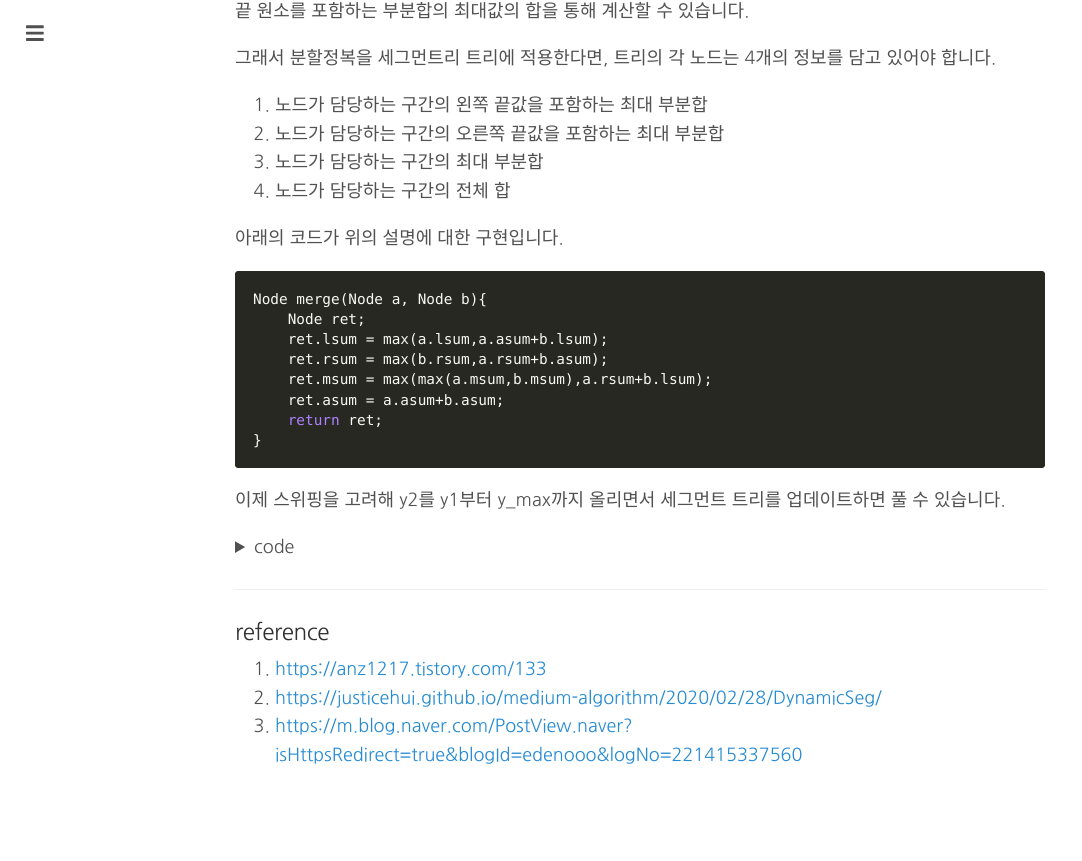
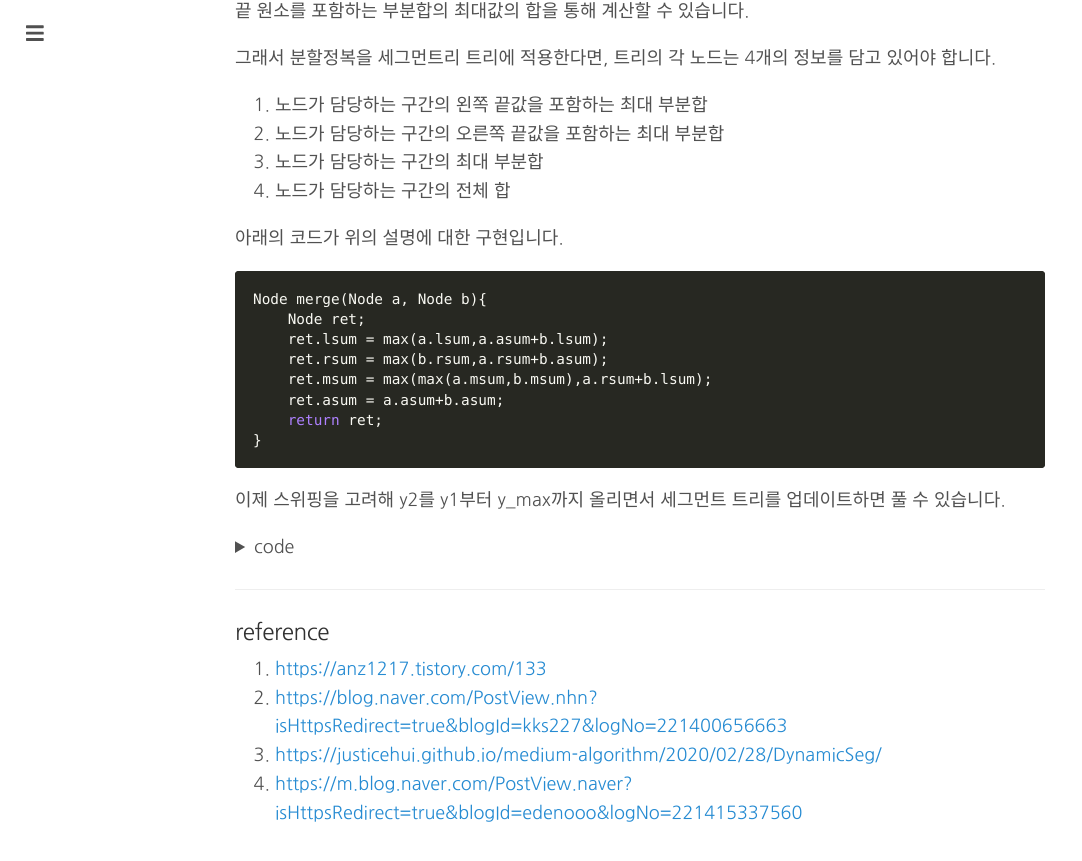
Before and after one commit to changhyeonnam/changhyeonnam.github.io, a Jekyll site: the page built from _posts/2021/2021-11-06-segment_tree_hard_version.md, in a window 1280 px wide and 900 px high, scrolled down 7380 px. Shown: the top 861 px of the window, without its empty margins (0-1082 px from the left). Built offline with Jekyll 4.4.1, drawn with Linux system fonts in a browser that asks for light colours; nearby versions of some CDN libraries; formulas are drawn with MathJax 3; comment, search, counter and statistics services are not loaded; some of the changed lines change nothing that is shown.

Commit message:
Update 2021-11-06-segment_tree_hard_version.md

````diff
--- a/_posts/2021/2021-11-06-segment_tree_hard_version.md
+++ b/_posts/2021/2021-11-06-segment_tree_hard_version.md
@@ -408,6 +408,7 @@ Node merge(Node a, Node b){
 <details>
 <summary>code</summary>
 <div markdown="1">
+
 ```cpp
 #include <iostream>
 #include <cstring>
@@ -529,6 +530,7 @@ int main(){
     return 0;
 }
 ```
+
 </div>
 </details>
 ---
@@ -536,5 +538,6 @@ int main(){
 ### reference
 
 1. [https://anz1217.tistory.com/133](https://anz1217.tistory.com/133)
-2. [https://justicehui.github.io/medium-algorithm/2020/02/28/DynamicSeg/](https://justicehui.github.io/medium-algorithm/2020/02/28/DynamicSeg/)
+2. [https://blog.naver.com/PostView.nhn?isHttpsRedirect=true&blogId=kks227&logNo=221400656663](https://blog.naver.com/PostView.nhn?isHttpsRedirect=true&blogId=kks227&logNo=221400656663)
+3. [https://justicehui.github.io/medium-algorithm/2020/02/28/DynamicSeg/](https://justicehui.github.io/medium-algorithm/2020/02/28/DynamicSeg/)
 3. [https://m.blog.naver.com/PostView.naver?isHttpsRedirect=true&blogId=edenooo&logNo=221415337560](https://m.blog.naver.com/PostView.naver?isHttpsRedirect=true&blogId=edenooo&logNo=221415337560)
````
